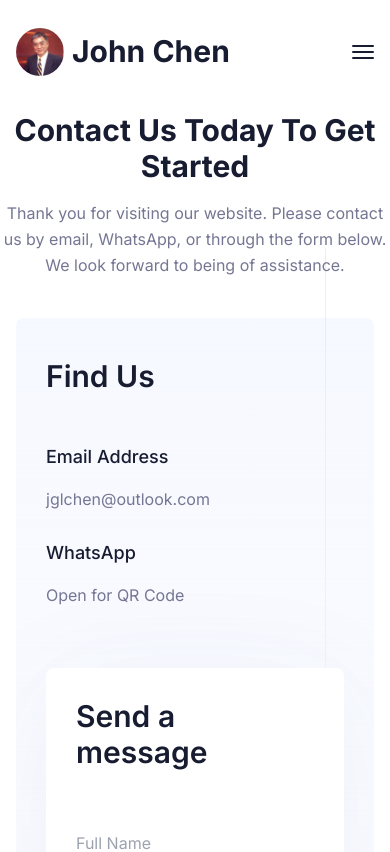
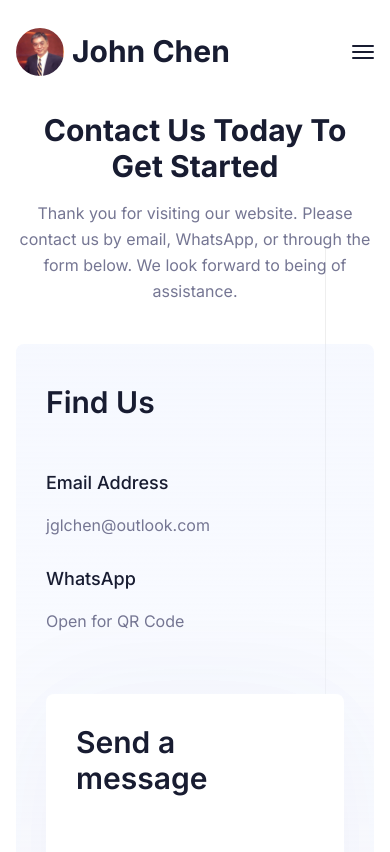
Before and after one commit to jglchen/projects-jglchen, a Next.js app: page /en/contact in a window 390 px wide. Shown: the top 852 px of the page. Built offline with nearby package versions, Linux system fonts and the light colour scheme.

Commit message:
Initial Commit

```diff
--- a/components/Common/SectionHeader.tsx
+++ b/components/Common/SectionHeader.tsx
@@ -42,10 +42,10 @@ const SectionHeader = ({ headerInfo }: { headerInfo: HeaderInfo }) => {
           </h4>
         </div>
         )}
-        <h2 className="font-bold text-3xl xl:text-sectiontitle3 text-black dark:text-white md:w-4/5 xl:w-1/2 mx-auto mb-4">
+        <h2 className="font-bold text-3xl xl:text-sectiontitle3 text-black dark:text-white md:w-4/5 xl:w-1/2 mx-auto mb-4 px-4">
           {subtitle}{tag ? ` - ${tag.replace(/_/g,' ')}`: ''}
         </h2>
-        <p className="mx-auto md:w-4/5 lg:w-3/5 xl:w-[46%]">{description}</p>
+        <p className="mx-auto md:w-4/5 lg:w-3/5 xl:w-[46%] px-4">{description}</p>
       </motion.div>
       {/* <!-- Section Title End --> */}
     </>
```
